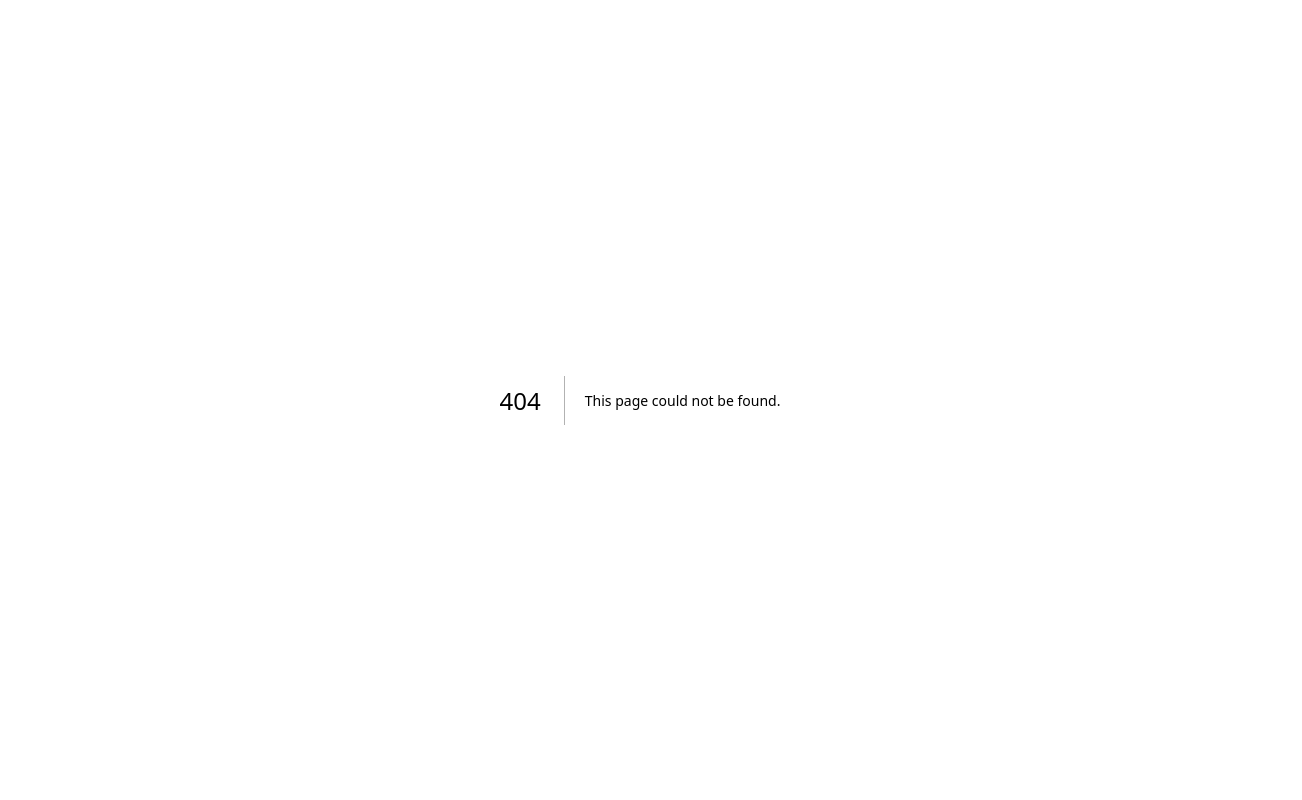
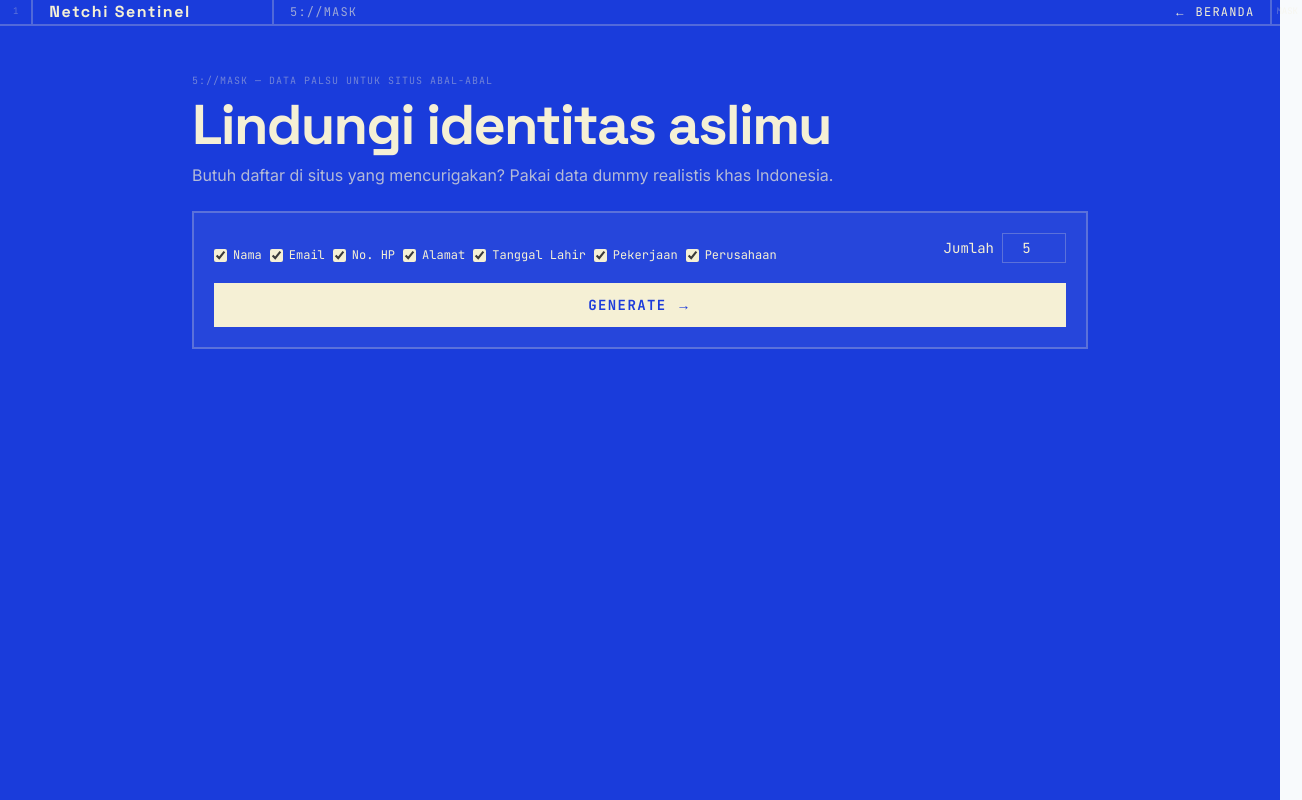
Before and after one commit to xzael24/Netchi, a Next.js app: page /dummy-data in a window 1280 px wide. Before the commit this address had no page. Shown: the whole page, 1302 px wide, since content can reach past the window. Built offline with nearby package versions, Linux system fonts and the light colour scheme.

Commit message:
feat: dummy-data page (5://MASK) + remove stale route stubs (breach, dummy, api)

```diff
--- /dev/null
+++ b/src/app/dummy-data/page.tsx
@@ -0,0 +1,151 @@
+"use client";
+
+import { useState } from "react";
+import Link from "next/link";
+import {
+  generatePeople,
+  toCSV,
+  FIELD_LABELS,
+  type DummyField,
+  type DummyPerson,
+} from "@/data/dummyData";
+import { clampInt } from "@/lib/validate";
+
+const LINE = "border-cream/25";
+const ALL_FIELDS = Object.keys(FIELD_LABELS) as DummyField[];
+
+export default function DummyDataPage() {
+  const [fields, setFields] = useState<DummyField[]>(ALL_FIELDS);
+  const [count, setCount] = useState(5);
+  const [rows, setRows] = useState<Partial<DummyPerson>[]>([]);
+
+  const toggle = (f: DummyField) => {
+    setFields((prev) =>
+      prev.includes(f) ? prev.filter((x) => x !== f) : [...prev, f]
+    );
+  };
+
+  const handleGenerate = (e: React.FormEvent) => {
+    e.preventDefault();
+    const c = clampInt(count, 1, 20);
+    setCount(c);
+    setRows(generatePeople(fields, c));
+  };
+
+  const download = (data: string, type: string, ext: string) => {
+    const blob = new Blob([data], { type });
+    const url = URL.createObjectURL(blob);
+    const a = document.createElement("a");
+    a.href = url;
+    a.download = `netchi-dummy.${ext}`;
+    a.click();
+    URL.revokeObjectURL(url);
+  };
+
+  const head = fields.length ? fields : ALL_FIELDS;
+
+  return (
+    <main className="bg-[#1A3CDB] text-cream w-screen min-w-full min-h-screen flex flex-col">
+      <header className={`grid grid-cols-[2.6%_18.81%_78%_1fr] border-b-2 ${LINE}`}>
+        <div className="flex items-center justify-center border-r-2 border-cream/25 p-1 font-mono text-[9px] text-cream/30">1</div>
+        <Link href="/" className={`flex items-center border-r-2 ${LINE} pl-2 md:pl-4 font-display font-bold tracking-widest`}>
+          Netchi Sentinel
+        </Link>
+        <div className={`flex items-center justify-between border-r-2 ${LINE} px-3 md:px-4`}>
+          <span className="font-mono text-xs tracking-widest uppercase text-cream/60">5://MASK</span>
+          <Link href="/" className="font-mono text-xs uppercase tracking-widest hover:text-white">← Beranda</Link>
+        </div>
+        <div className="flex items-center justify-center p-1 font-mono text-[9px] text-cream/30">MASK</div>
+      </header>
+
+      <div className="flex-1 px-6 py-10 md:px-10">
+        <div className="mx-auto max-w-4xl">
+          <span className="font-mono text-[10px] uppercase tracking-widest text-cream/40">
+            5://MASK — Data palsu untuk situs abal-abal
+          </span>
+          <h1 className="mt-2 font-display font-bold leading-[0.95] tracking-[-0.03em] text-[clamp(2rem,5vw,3.5rem)]">
+            Lindungi identitas aslimu
+          </h1>
+          <p className="mt-3 text-sm text-cream/70 md:text-base">
+            Butuh daftar di situs yang mencurigakan? Pakai data dummy realistis khas Indonesia.
+          </p>
+
+          <form onSubmit={handleGenerate} className={`mt-6 border-2 ${LINE} bg-cream/5 p-5`}>
+            <div className="flex flex-col gap-3 sm:flex-row sm:items-end sm:justify-between">
+              <div className="flex flex-wrap gap-2">
+                {ALL_FIELDS.map((f) => (
+                  <label key={f} className="flex items-center gap-1.5 font-mono text-xs">
+                    <input
+                      type="checkbox"
+                      checked={fields.includes(f)}
+                      onChange={() => toggle(f)}
+                      className="accent-[#f5f0d5]"
+                    />
+                    {FIELD_LABELS[f]}
+                  </label>
+                ))}
+              </div>
+              <label className="flex items-center gap-2 font-mono text-sm">
+                Jumlah
+                <input
+                  type="number"
+                  min={1}
+                  max={20}
+                  value={count}
+                  onChange={(e) => setCount(Number(e.target.value))}
+                  className="w-16 bg-transparent border border-cream/25 px-2 py-1 text-center outline-none"
+                />
+              </label>
+            </div>
+            <button
+              type="submit"
+              className="mt-5 w-full bg-[#f5f0d5] text-[#1D3CDB] font-mono uppercase tracking-widest px-6 py-3 text-sm font-bold"
+            >
+              Generate →
+            </button>
+          </form>
+
+          {rows.length > 0 && (
+            <div className="mt-8">
+              <div className="mb-3 flex flex-wrap items-center gap-3">
+                <span className="font-mono text-xs uppercase tracking-widest text-cream/50">Hasil</span>
+                <button
+                  onClick={() => download(JSON.stringify(rows, null, 2), "application/json", "json")}
+                  className="border border-cream/25 px-3 py-1 font-mono text-[11px] uppercase tracking-widest hover:border-cream/60"
+                >
+                  ⬇ JSON
+                </button>
+                <button
+                  onClick={() => download(toCSV(rows), "text/csv", "csv")}
+                  className="border border-cream/25 px-3 py-1 font-mono text-[11px] uppercase tracking-widest hover:border-cream/60"
+                >
+                  ⬇ CSV
+                </button>
+              </div>
+              <div className="overflow-x-auto border-2 border-cream/25">
+                <table className="w-full text-left text-sm">
+                  <thead>
+                    <tr className="border-b-2 border-cream/25 font-mono text-[11px] uppercase tracking-widest text-cream/60">
+                      {head.map((h) => (
+                        <th key={h} className="px-3 py-2 font-normal">{FIELD_LABELS[h]}</th>
+                      ))}
+                    </tr>
+                  </thead>
+                  <tbody>
+                    {rows.map((row, i) => (
+                      <tr key={i} className="border-b border-cream/15 last:border-0">
+                        {head.map((h) => (
+                          <td key={h} className="px-3 py-2 text-cream/85">{row[h]}</td>
+                        ))}
+                      </tr>
+                    ))}
+                  </tbody>
+                </table>
+              </div>
+            </div>
+          )}
+        </div>
+      </div>
+    </main>
+  );
+}
--- /dev/null
+++ b/src/data/dummyData.ts
@@ -0,0 +1,63 @@
+const FIRST = ["Andi", "Budi", "Sari", "Dewi", "Rina", "Agus", "Rizky", "Putri", "Bayu", "Intan", "Fajar", "Mega", "Hendra", "Lestari", "Yoga", "Nadia"];
+const LASTNAME = ["Santoso", "Wijaya", "Kusuma", "Pratama", "Ramadhan", "Saputra", "Hidayat", "Anggraini", "Nugroho", "Maharani", "Permata", "Hartono"];
+const STREETS = ["Jl. Merdeka", "Jl. Sudirman", "Jl. Gatot Subroto", "Jl. Diponegoro", "Jl. Ahmad Yani", "Jl. Pemuda", "Jl. Gajah Mada", "Jl. Veteran"];
+const CITIES = ["Jakarta", "Bandung", "Surabaya", "Yogyakarta", "Medan", "Semarang", "Makassar", "Denpasar"];
+const OCCUPATIONS = ["Software Engineer", "Guru", "Dokter", "Wiraswasta", "Desainer", "Akuntan", "Content Creator", "Analis Data"];
+const COMPANIES = ["PT Maju Bersama", "PT Sinergi Digital", "CV Karya Utama", "PT Teknologi Nusantara", "PT Cahaya Abadi", "Firma Kreatif 99"];
+
+export type DummyField = "nama" | "email" | "phone" | "alamat" | "ttl" | "pekerjaan" | "perusahaan";
+
+export const FIELD_LABELS: Record<DummyField, string> = {
+  nama: "Nama",
+  email: "Email",
+  phone: "No. HP",
+  alamat: "Alamat",
+  ttl: "Tanggal Lahir",
+  pekerjaan: "Pekerjaan",
+  perusahaan: "Perusahaan",
+};
+
+export type DummyPerson = Record<DummyField, string>;
+
+function pick<T>(arr: T[]): T {
+  return arr[Math.floor(Math.random() * arr.length)];
+}
+
+function randomDigits(len: number): string {
+  let s = "";
+  for (let i = 0; i < len; i++) s += Math.floor(Math.random() * 10);
+  return s;
+}
+
+function generatePerson(): DummyPerson {
+  const nama = `${pick(FIRST)} ${pick(LASTNAME)}`;
+  return {
+    nama,
+    email: `${nama.toLowerCase().replace(/[^a-z]/g, "")}.${randomDigits(3)}@mail.com`,
+    phone: `08${randomDigits(3)}${randomDigits(4)}${randomDigits(2)}`,
+    ttl: `${String(1 + Math.floor(Math.random() * 28)).padStart(2, "0")}-${String(1 + Math.floor(Math.random() * 12)).padStart(2, "0")}-${1975 + Math.floor(Math.random() * 25)}`,
+    alamat: `${pick(STREETS)} No. ${randomDigits(3)}, ${pick(CITIES)}, Indonesia`,
+    pekerjaan: pick(OCCUPATIONS),
+    perusahaan: pick(COMPANIES),
+  };
+}
+
+export function generatePeople(fields: DummyField[], count: number): Partial<DummyPerson>[] {
+  const selected = fields.length ? fields : (Object.keys(FIELD_LABELS) as DummyField[]);
+  return Array.from({ length: count }, () => {
+    const p = generatePerson();
+    const row: Partial<DummyPerson> = {};
+    selected.forEach((f) => {
+      row[f] = p[f];
+    });
+    return row;
+  });
+}
+
+export function toCSV(rows: Partial<DummyPerson>[]): string {
+  const head = Object.keys(rows[0] ?? { nama: "" }) as DummyField[];
+  const esc = (v: string) => (v.includes(",") || v.includes('"') ? `"${v.replace(/"/g, '""')}"` : v);
+  const lines = [head.map((h) => FIELD_LABELS[h]).join(",")];
+  rows.forEach((r) => lines.push(head.map((h) => esc(r[h] ?? "")).join(",")));
+  return lines.join("\n");
+}
```
